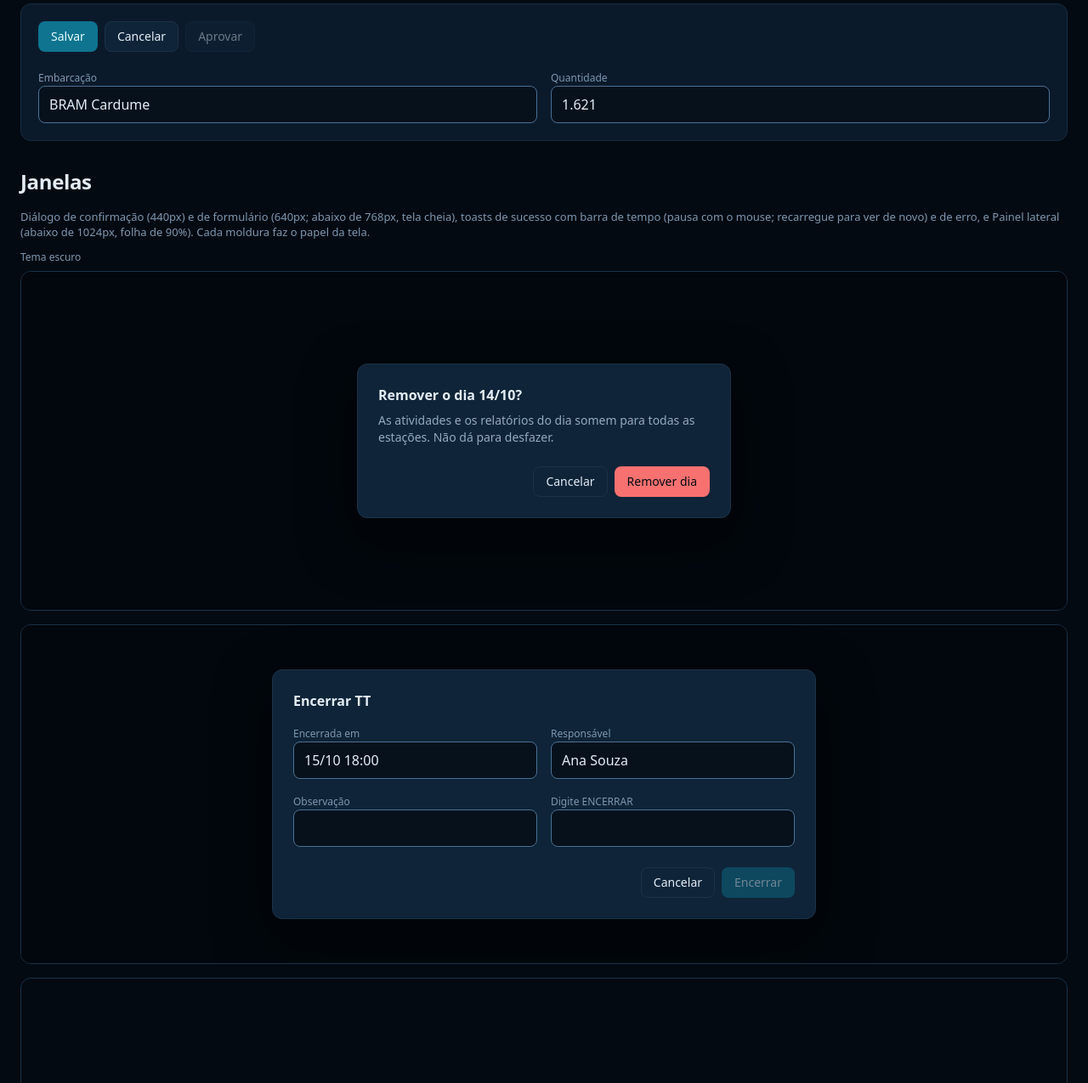
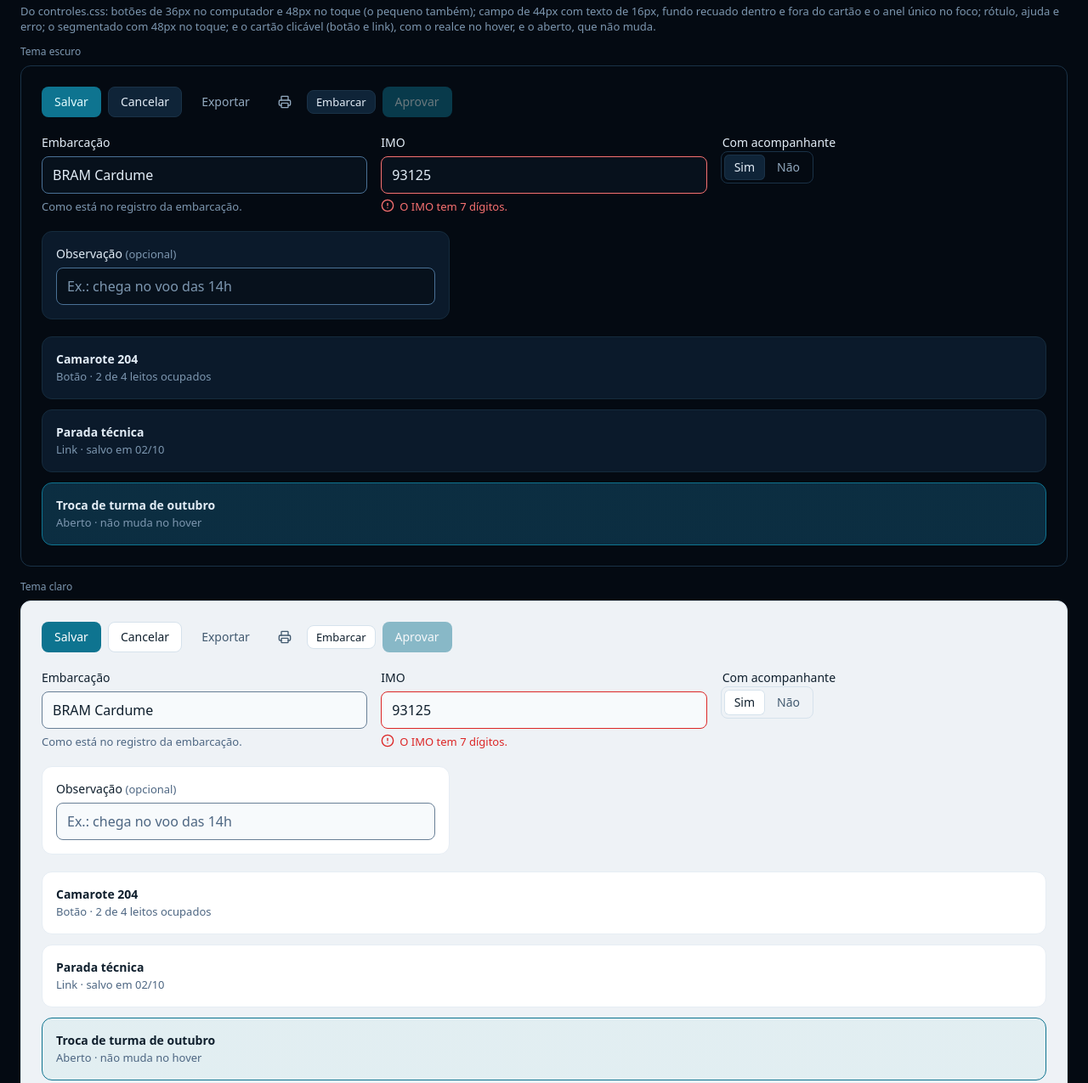
Before and after one commit to MilasKaab/onevessel-ui, a website: page exemplo/index.html in a window 1280 px wide. Shown: the part 2963-4238 px from the top of the page at 85% size. Drawn offline with Linux system fonts and the light colour scheme.

Commit message:
Exemplo: botoes, campo com rotulo, ajuda e erro, campo dentro do cartao, segmentado em fieldset e cartao clicavel (botao, link e o aberto), nos dois temas
Co-Authored-By: Claude Opus 5.5 <noreply@anthropic.com>

```diff
--- a/exemplo/index.html
+++ b/exemplo/index.html
@@ -33,6 +33,12 @@
   .telas-moldura > * { flex-shrink: 0; }
   .cartoes { display: grid; gap: var(--ov-esp-3); margin: 0; padding: 0; list-style: none; }
   .cartoes .ov-cartao { display: block; padding: var(--ov-esp-4); color: inherit; text-decoration: none; }
+  .cartoes button.ov-cartao { width: 100%; text-align: left; }
+  .controles-moldura { border: 1px solid var(--ov-borda-forte); border-radius: var(--ov-raio-lg); background: var(--ov-fundo); color: var(--ov-texto); font: var(--ov-fonte-corpo); padding: var(--ov-esp-6); display: flex; flex-direction: column; gap: var(--ov-esp-5); }
+  .controles-moldura + .moldura-rotulo { margin-top: var(--ov-esp-4); }
+  .campo-no-cartao { padding: var(--ov-esp-4); max-width: 480px; }
+  .segmentado-grupo { margin: 0; padding: 0; border: 0; display: flex; flex-direction: column; gap: 6px; }
+  .segmentado-grupo .ov-segmentado { align-self: flex-start; }
   .topo { display: flex; align-items: center; justify-content: space-between; gap: var(--ov-esp-4); padding: var(--ov-esp-4) var(--ov-esp-6); border-bottom: 1px solid var(--ov-borda); }
 </style>
 </head>
@@ -247,18 +253,84 @@
 
   <section class="secao">
     <h2 class="ov-titulo-1">Botões e campos</h2>
-    <div class="cartao">
-      <div class="linha" style="margin-bottom: var(--ov-esp-5)">
+    <p class="ov-legenda">Do controles.css: botões de 36px no computador e 48px no toque (o pequeno também); campo de 44px com texto de 16px, fundo recuado dentro e fora do cartão e o anel único no foco; rótulo, ajuda e erro; o segmentado com 48px no toque; e o cartão clicável (botão e link), com o realce no hover, e o aberto, que não muda.</p>
+
+    <p class="ov-rotulo moldura-rotulo">Tema escuro</p>
+    <div class="controles-moldura" data-theme="escuro">
+      <div class="linha">
         <button class="ov-btn ov-btn-primario" type="button">Salvar</button>
         <button class="ov-btn ov-btn-secundario" type="button">Cancelar</button>
-        <button class="ov-btn ov-btn-secundario" type="button" disabled>Aprovar</button>
+        <button class="ov-btn ov-btn-fantasma" type="button">Exportar</button>
+        <button class="ov-btn ov-btn-fantasma ov-btn-icone" type="button" aria-label="Imprimir" title="Imprimir"><i data-icone="printer"></i></button>
+        <button class="ov-btn ov-btn-secundario ov-btn-sm" type="button">Embarcar</button>
+        <button class="ov-btn ov-btn-primario" type="button" disabled title="Preencha a embarcação">Aprovar</button>
       </div>
       <div class="grade">
-        <label><span class="ov-rotulo">Embarcação</span>
-          <input class="ov-campo" type="text" value="BRAM Cardume"></label>
-        <label><span class="ov-rotulo">Quantidade</span>
-          <input class="ov-campo ov-tnum" type="text" value="1.621"></label>
+        <div class="ov-campo-grupo">
+          <label class="ov-label" for="embarcacao-escuro">Embarcação</label>
+          <input class="ov-campo" id="embarcacao-escuro" type="text" value="BRAM Cardume" aria-describedby="embarcacao-escuro-ajuda">
+          <span class="ov-ajuda" id="embarcacao-escuro-ajuda">Como está no registro da embarcação.</span>
+        </div>
+        <div class="ov-campo-grupo">
+          <label class="ov-label" for="imo-escuro">IMO</label>
+          <input class="ov-campo ov-tnum" id="imo-escuro" type="text" value="93125" aria-invalid="true" aria-describedby="imo-escuro-erro">
+          <span class="ov-erro-campo" id="imo-escuro-erro"><i data-icone="circle-alert"></i>O IMO tem 7 dígitos.</span>
+        </div>
+        <fieldset class="segmentado-grupo">
+          <legend class="ov-label">Com acompanhante</legend>
+          <div class="ov-segmentado"><button type="button" aria-pressed="true">Sim</button><button type="button" aria-pressed="false">Não</button></div>
+        </fieldset>
       </div>
+      <div class="ov-cartao campo-no-cartao">
+        <div class="ov-campo-grupo">
+          <label class="ov-label" for="obs-escuro">Observação <small>(opcional)</small></label>
+          <input class="ov-campo" id="obs-escuro" type="text" placeholder="Ex.: chega no voo das 14h">
+        </div>
+      </div>
+      <ul class="cartoes" aria-label="Cartões clicáveis">
+        <li><button class="ov-cartao" type="button"><b>Camarote 204</b><br><span class="ov-legenda">Botão · 2 de 4 leitos ocupados</span></button></li>
+        <li><a class="ov-cartao" href="#"><b>Parada técnica</b><br><span class="ov-legenda">Link · salvo em 02/10</span></a></li>
+        <li><a class="ov-cartao" href="#" aria-current="true"><b>Troca de turma de outubro</b><br><span class="ov-legenda">Aberto · não muda no hover</span></a></li>
+      </ul>
+    </div>
+
+    <p class="ov-rotulo moldura-rotulo">Tema claro</p>
+    <div class="controles-moldura" data-theme="claro">
+      <div class="linha">
+        <button class="ov-btn ov-btn-primario" type="button">Salvar</button>
+        <button class="ov-btn ov-btn-secundario" type="button">Cancelar</button>
+        <button class="ov-btn ov-btn-fantasma" type="button">Exportar</button>
+        <button class="ov-btn ov-btn-fantasma ov-btn-icone" type="button" aria-label="Imprimir" title="Imprimir"><i data-icone="printer"></i></button>
+        <button class="ov-btn ov-btn-secundario ov-btn-sm" type="button">Embarcar</button>
+        <button class="ov-btn ov-btn-primario" type="button" disabled title="Preencha a embarcação">Aprovar</button>
+      </div>
+      <div class="grade">
+        <div class="ov-campo-grupo">
+          <label class="ov-label" for="embarcacao-claro">Embarcação</label>
+          <input class="ov-campo" id="embarcacao-claro" type="text" value="BRAM Cardume" aria-describedby="embarcacao-claro-ajuda">
+          <span class="ov-ajuda" id="embarcacao-claro-ajuda">Como está no registro da embarcação.</span>
+        </div>
+        <div class="ov-campo-grupo">
+          <label class="ov-label" for="imo-claro">IMO</label>
+          <input class="ov-campo ov-tnum" id="imo-claro" type="text" value="93125" aria-invalid="true" aria-describedby="imo-claro-erro">
+          <span class="ov-erro-campo" id="imo-claro-erro"><i data-icone="circle-alert"></i>O IMO tem 7 dígitos.</span>
+        </div>
+        <fieldset class="segmentado-grupo">
+          <legend class="ov-label">Com acompanhante</legend>
+          <div class="ov-segmentado"><button type="button" aria-pressed="true">Sim</button><button type="button" aria-pressed="false">Não</button></div>
+        </fieldset>
+      </div>
+      <div class="ov-cartao campo-no-cartao">
+        <div class="ov-campo-grupo">
+          <label class="ov-label" for="obs-claro">Observação <small>(opcional)</small></label>
+          <input class="ov-campo" id="obs-claro" type="text" placeholder="Ex.: chega no voo das 14h">
+        </div>
+      </div>
+      <ul class="cartoes" aria-label="Cartões clicáveis">
+        <li><button class="ov-cartao" type="button"><b>Camarote 204</b><br><span class="ov-legenda">Botão · 2 de 4 leitos ocupados</span></button></li>
+        <li><a class="ov-cartao" href="#"><b>Parada técnica</b><br><span class="ov-legenda">Link · salvo em 02/10</span></a></li>
+        <li><a class="ov-cartao" href="#" aria-current="true"><b>Troca de turma de outubro</b><br><span class="ov-legenda">Aberto · não muda no hover</span></a></li>
+      </ul>
     </div>
   </section>
 
@@ -558,6 +630,7 @@
     eye: '<path d="M2 12s3-7 10-7 10 7 10 7-3 7-10 7-10-7-10-7Z"/><circle cx="12" cy="12" r="3"/>',
     x: '<path d="M18 6 6 18"/><path d="m6 6 12 12"/>',
     'chevron-right': '<path d="m9 18 6-6-6-6"/>',
+    'circle-alert': '<circle cx="12" cy="12" r="10"/><line x1="12" x2="12" y1="8" y2="12"/><line x1="12" x2="12.01" y1="16" y2="16"/>',
     lock: '<rect width="18" height="11" x="3" y="11" rx="2" ry="2"/><path d="M7 11V7a5 5 0 0 1 10 0v4"/>',
   }
   for (const el of document.querySelectorAll('i[data-icone]')) {
```
